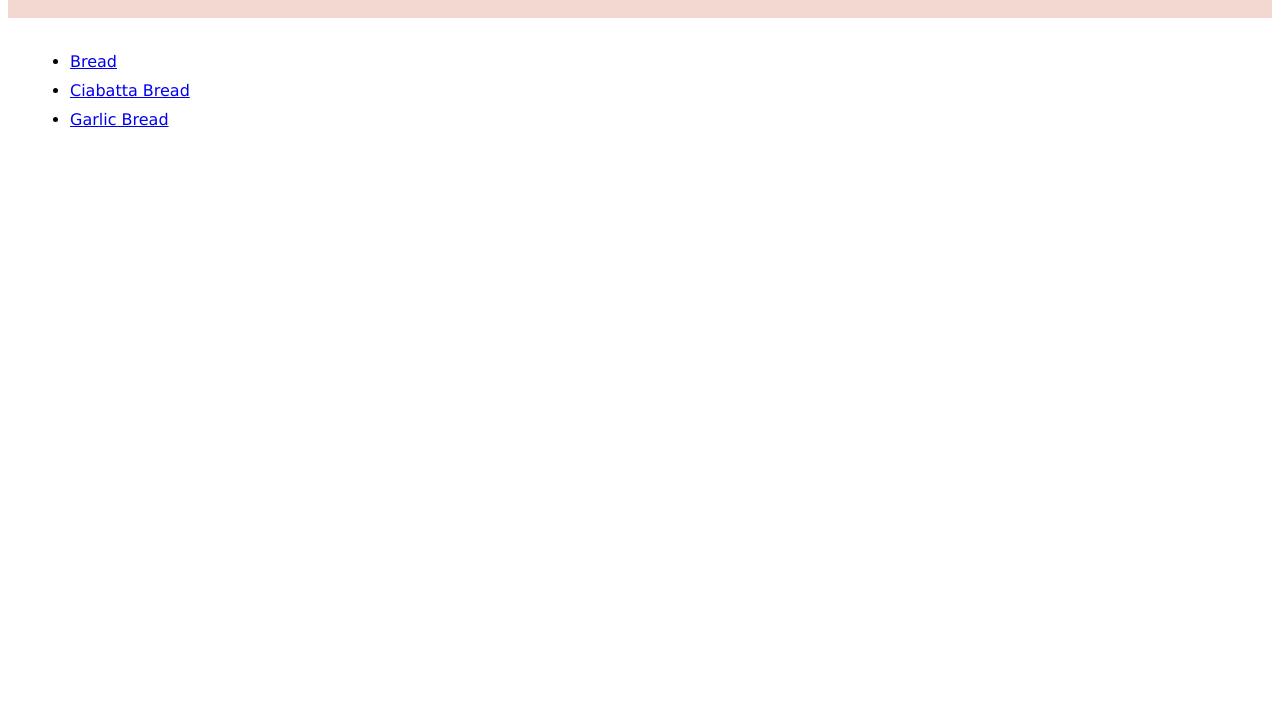
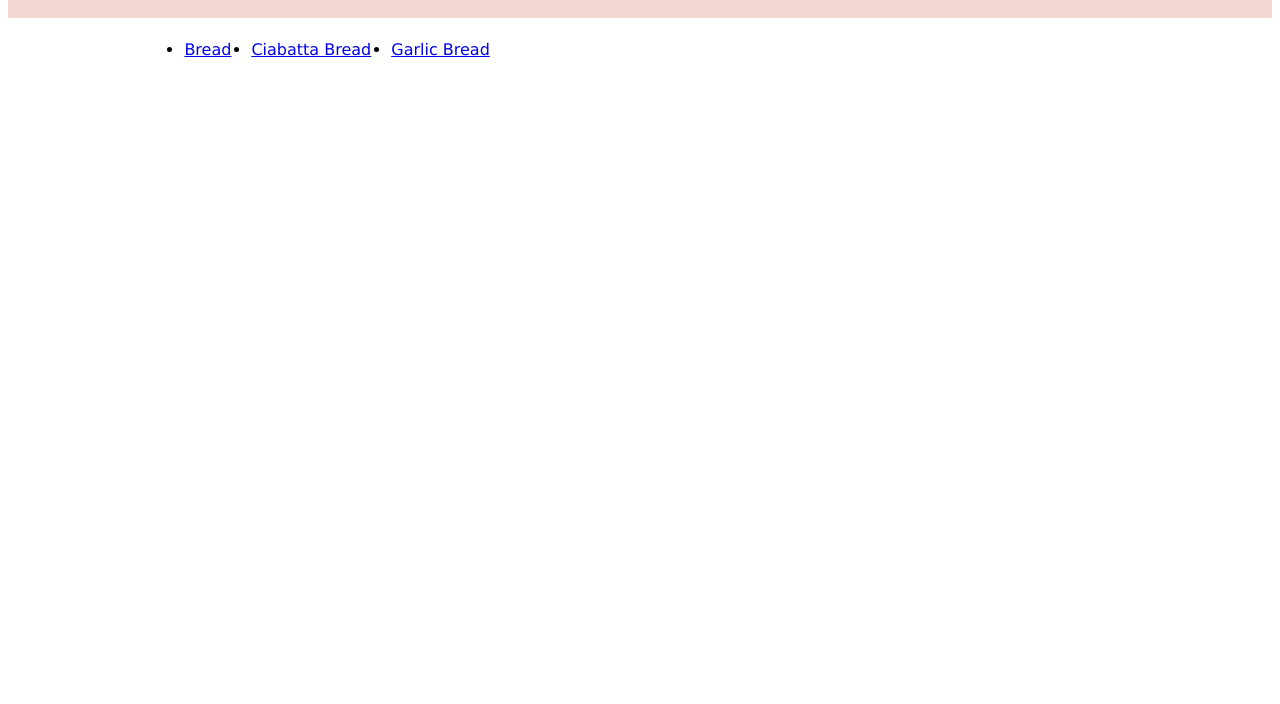
Before and after one commit to ThatLi/recipes, a plain HTML site: page index.html in a window 1280 px wide. Shown: the part 96-800 px from the top of the page. Drawn offline with Linux system fonts and the light colour scheme.

Commit message:
added CSS

```diff
--- a/style.css
+++ b/style.css
@@ -27,8 +27,9 @@ li {
     margin: 10px;
 }
 
-.menu {
+.menu ul {
     display: flex;
+    margin: 12px 10%;
 }
 
 .banner {
```
